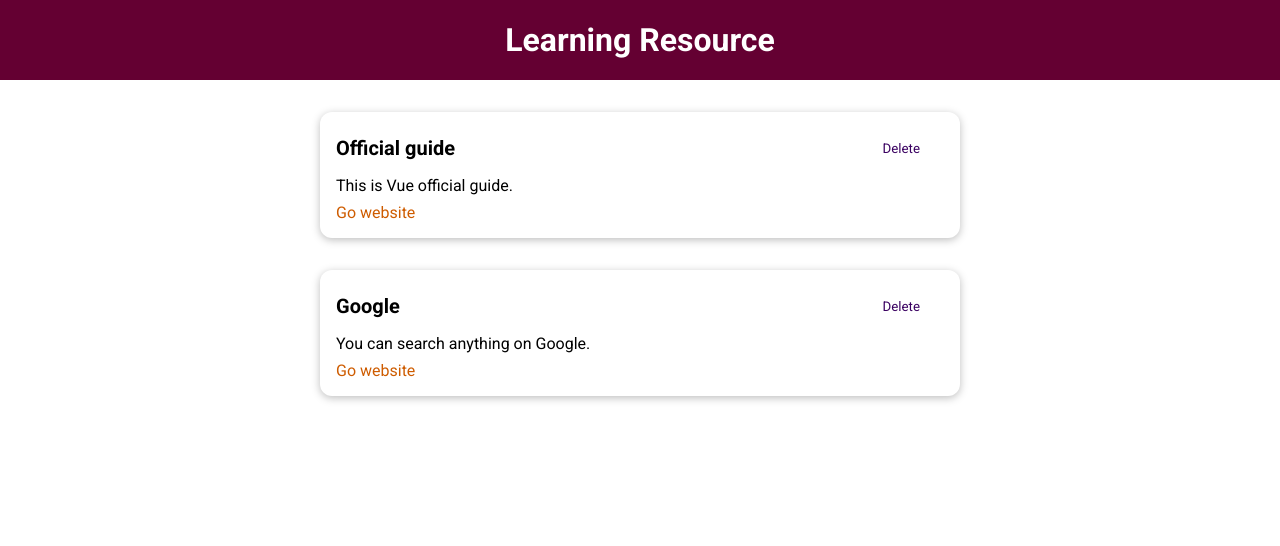
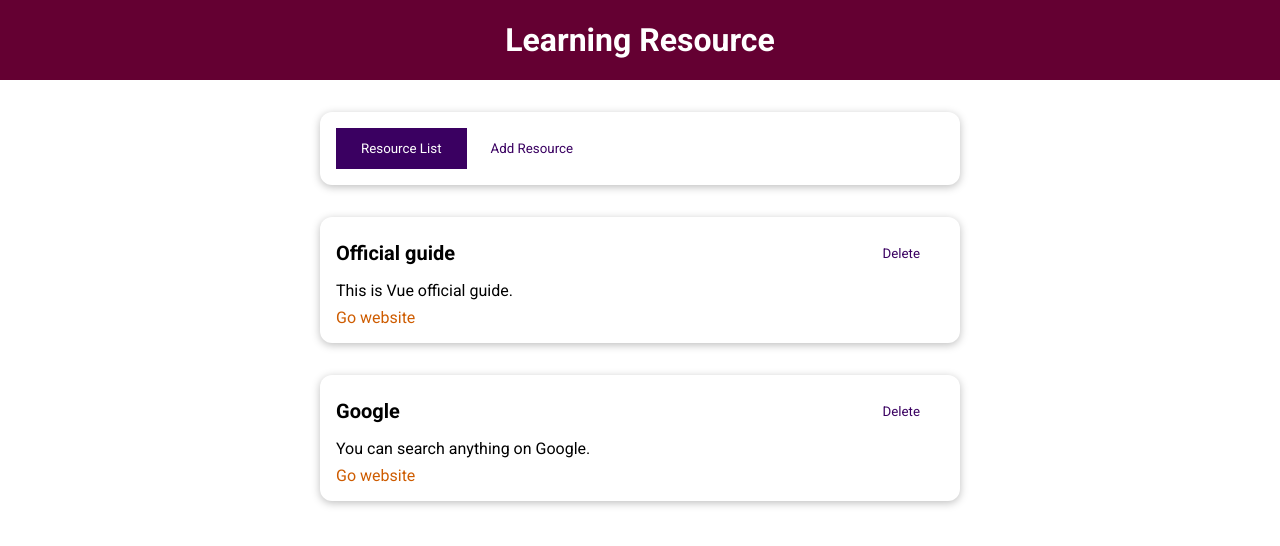
Before and after one commit to Martina928/learning-resource-app, a Vue app: page / in a window 1280 px wide. Shown: the top 546 px of the page. Built offline with nearby package versions, Linux system fonts and the light colour scheme.

Commit message:
feat: add the resources component

```diff
--- a/src/App.vue
+++ b/src/App.vue
@@ -1,35 +1,18 @@
 <template>
   <TheHeader title="Learning Resource"></TheHeader>
-  <ResourceList :resources="storedResources"></ResourceList>
+  <TheResources></TheResources>
 </template>
 
 <script>
 import TheHeader from './components/layout/TheHeader.vue';
-import ResourceList from './components/ResourceList.vue';
+import TheResources from './components/TheResources.vue';
 
 export default {
   components: {
-    ResourceList,
+    TheResources,
     TheHeader
   },
-  data() {
-    return {
-      storedResources: [
-        {
-          id: 'official-guide',
-          title: 'Official guide',
-          description: 'This is Vue official guide.',
-          url: 'https://vuejs.org'
-        },
-        {
-          id: 'google',
-          title: 'Google',
-          description: 'You can search anything on Google.',
-          url: 'https://google.com'
-        }
-      ]
-    }
-  }
+
 }
 </script>
 
--- /dev/null
+++ b/src/components/TheResources.vue
@@ -0,0 +1,51 @@
+<template>
+  <BaseCard>
+    <BaseButton @click="selectedTabClick('ResourceList')" :mode="resourceListMode">Resource List</BaseButton>
+    <BaseButton @click="selectedTabClick('AddResource')" :mode="addResourceMode">Add Resource</BaseButton>
+  </BaseCard>
+  <component :is="selectTab" :resources="storedResources"></component>
+</template>
+
+<script>
+import ResourceList from './ResourceList.vue';
+import AddResource from './AddResource.vue'
+
+export default {
+  components: {
+    ResourceList,
+    AddResource
+  },
+  data() {
+    return {
+      selectTab: "ResourceList",
+      storedResources: [
+        {
+          id: 'official-guide',
+          title: 'Official guide',
+          description: 'This is Vue official guide.',
+          url: 'https://vuejs.org'
+        },
+        {
+          id: 'google',
+          title: 'Google',
+          description: 'You can search anything on Google.',
+          url: 'https://google.com'
+        }
+      ]
+    };
+  },
+  computed: {
+    resourceListMode() {
+      return this.selectTab === 'ResourceList' ? null : 'flat';
+    },
+    addResourceMode() {
+      return this.selectTab === 'AddResource' ? null : 'flat';
+    }
+  },
+  methods: {
+    selectedTabClick(cmp) {
+      this.selectTab = cmp;
+    }
+  },
+}
+</script>
--- a/src/components/UI/BaseButton.vue
+++ b/src/components/UI/BaseButton.vue
@@ -1,5 +1,5 @@
 <template>
-  <button :type="type" :class="mode" @click="$emit('btnClick')">
+  <button :type="type" :class="mode">
     <slot></slot>
   </button>
 </template>
```
